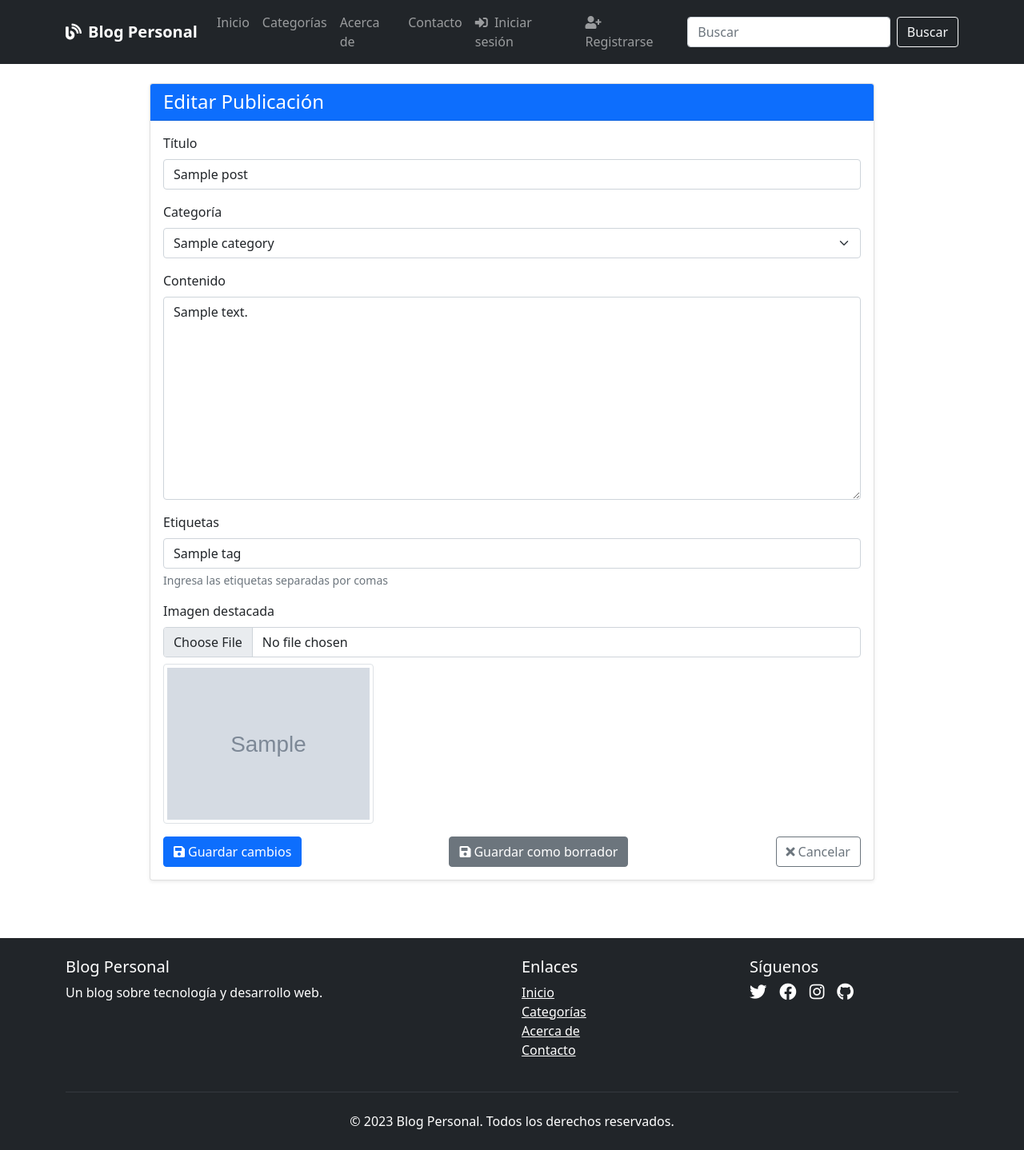
After one commit to frankdevcode/lp2-taller5, a Flask app: template web/app/templates/blog/post_form.html in a window 1280 px wide. The commit adds this page. Shown: the whole page at 80% size. Run offline with Flask 3, Linux system fonts and the light colour scheme; the template is opened without the code that fills it: most values are stand-ins (such as "Sample title", 1, 10 or a date in 2020); grey boxes marked "Sample" are stand-in pictures; some libraries are stand-ins or nearby versions.

```diff
--- a/web/app/__init__.py
+++ b/web/app/__init__.py
@@ -15,6 +15,11 @@ def create_app(config_name='development'):
     app.config['SECRET_KEY'] = os.environ.get('SECRET_KEY', 'dev')
     app.config['SQLALCHEMY_DATABASE_URI'] = os.environ.get('DATABASE_URL', 'postgresql://bloguser:blogpassword@db:5432/blogdb')
     app.config['SQLALCHEMY_TRACK_MODIFICATIONS'] = False
+
+    # Configuración para archivos subidos
+    app.config['UPLOAD_FOLDER'] = os.path.join(app.static_folder, 'uploads')
+    app.config['MAX_CONTENT_LENGTH'] = 16 * 1024 * 1024  # 16MB max-limit
+    os.makedirs(app.config['UPLOAD_FOLDER'], exist_ok=True)
 
     # Inicializar extensiones
     db.init_app(app)
--- /dev/null
+++ b/web/app/templates/blog/post_form.html
@@ -0,0 +1,83 @@
+{% extends 'base.html' %}
+
+{% block title %}{{ 'Editar' if post else 'Crear' }} Publicación{% endblock %}
+
+{% block content %}
+<div class="container">
+    <div class="row justify-content-center">
+        <div class="col-lg-10">
+            <div class="card shadow-sm">
+                <div class="card-header bg-primary text-white">
+                    <h2 class="h4 mb-0">{{ 'Editar' if post else 'Crear' }} Publicación</h2>
+                </div>
+                <div class="card-body">
+                    <form method="POST" enctype="multipart/form-data">
+                        <div class="mb-3">
+                            <label for="title" class="form-label">Título</label>
+                            <input type="text" class="form-control" id="title" name="title" value="{{ post.title if post else '' }}" required>
+                        </div>
+
+                        <div class="mb-3">
+                            <label for="category" class="form-label">Categoría</label>
+                            <select class="form-select" id="category" name="category_id">
+                                <option value="">Seleccionar categoría</option>
+                                {% for category in categories %}
+                                <option value="{{ category.id }}" {% if post and post.category_id == category.id %}selected{% endif %}>
+                                    {{ category.name }}
+                                </option>
+                                {% endfor %}
+                            </select>
+                        </div>
+
+                        <div class="mb-3">
+                            <label for="content" class="form-label">Contenido</label>
+                            <textarea class="form-control" id="content" name="content" rows="10" required>{{ post.content if post else '' }}</textarea>
+                        </div>
+
+                        <div class="mb-3">
+                            <label for="tags" class="form-label">Etiquetas</label>
+                            <input type="text" class="form-control" id="tags" name="tags" value="{{ post.tags|join(', ') if post and post.tags else '' }}" placeholder="Separadas por comas">
+                            <div class="form-text">Ingresa las etiquetas separadas por comas</div>
+                        </div>
+
+                        <div class="mb-3">
+                            <label for="image" class="form-label">Imagen destacada</label>
+                            <input type="file" class="form-control" id="image" name="image" accept="image/*">
+                            {% if post and post.image_url %}
+                            <div class="mt-2">
+                                <img src="{{ post.image_url }}" class="img-thumbnail" style="max-height: 200px" alt="Imagen actual">
+                            </div>
+                            {% endif %}
+                        </div>
+
+                        <div class="d-flex justify-content-between">
+                            <button type="submit" class="btn btn-primary">
+                                <i class="fas fa-save me-1"></i>{{ 'Guardar cambios' if post else 'Publicar' }}
+                            </button>
+                            {% if post %}
+                            <button type="submit" name="draft" value="1" class="btn btn-secondary">
+                                <i class="fas fa-save me-1"></i>Guardar como borrador
+                            </button>
+                            {% endif %}
+                            <a href="{{ url_for('blog.index') }}" class="btn btn-outline-secondary">
+                                <i class="fas fa-times me-1"></i>Cancelar
+                            </a>
+                        </div>
+                    </form>
+                </div>
+            </div>
+        </div>
+    </div>
+</div>
+{% endblock %}
+
+{% block extra_scripts %}
+<script src="https://cdn.ckeditor.com/ckeditor5/35.0.1/classic/ckeditor.js"></script>
+<script>
+    ClassicEditor
+        .create(document.querySelector('#content'))
+        .catch(error => {
+            console.error(error);
+        });
+</script>
+{% endblock %}
```
Also changed, not shown: web/app/blog.py (+138 -1 lines), web/app/templates/blog/index.html (+6 -1 lines), web/app/templates/blog/post_detail.html (+37 -4 lines).
